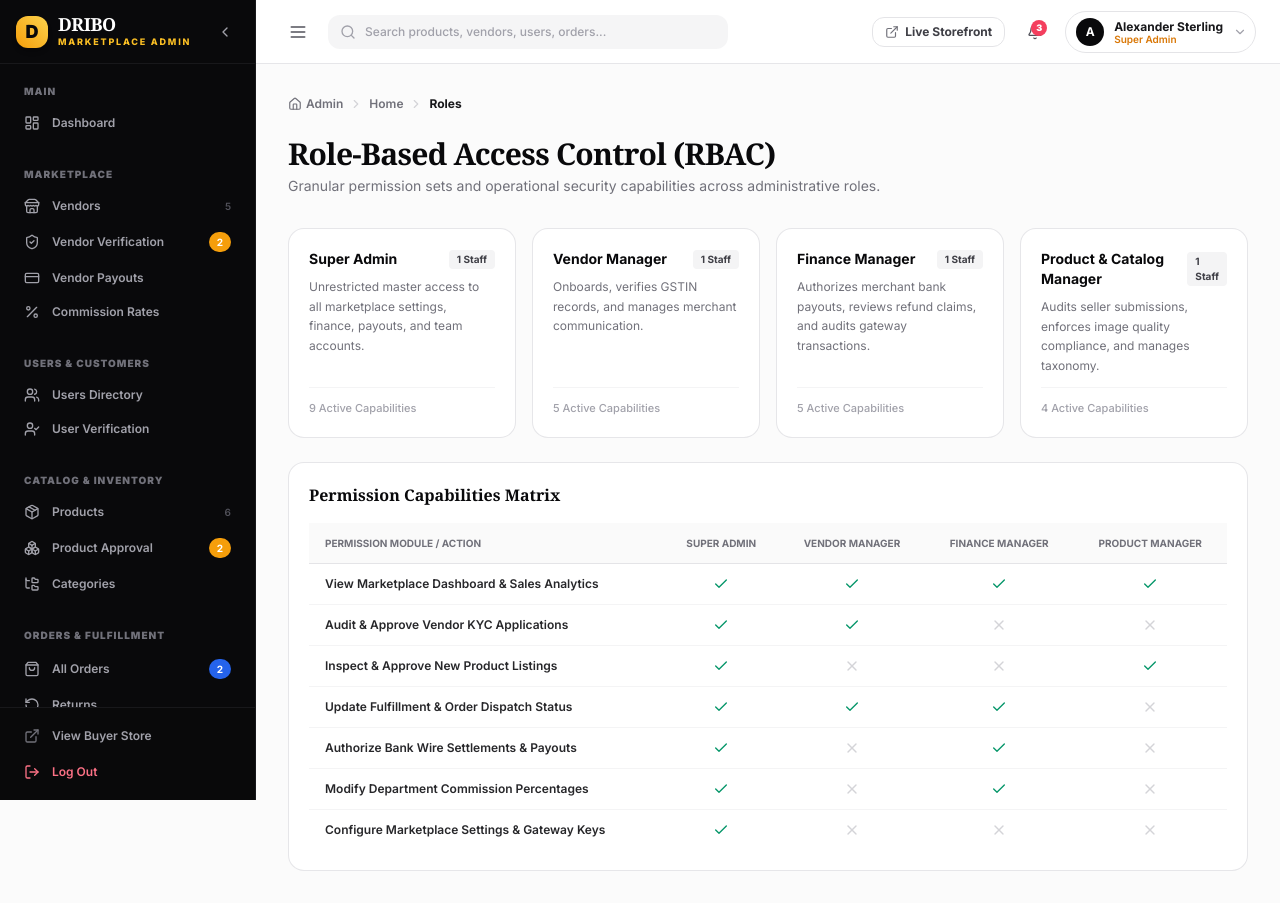
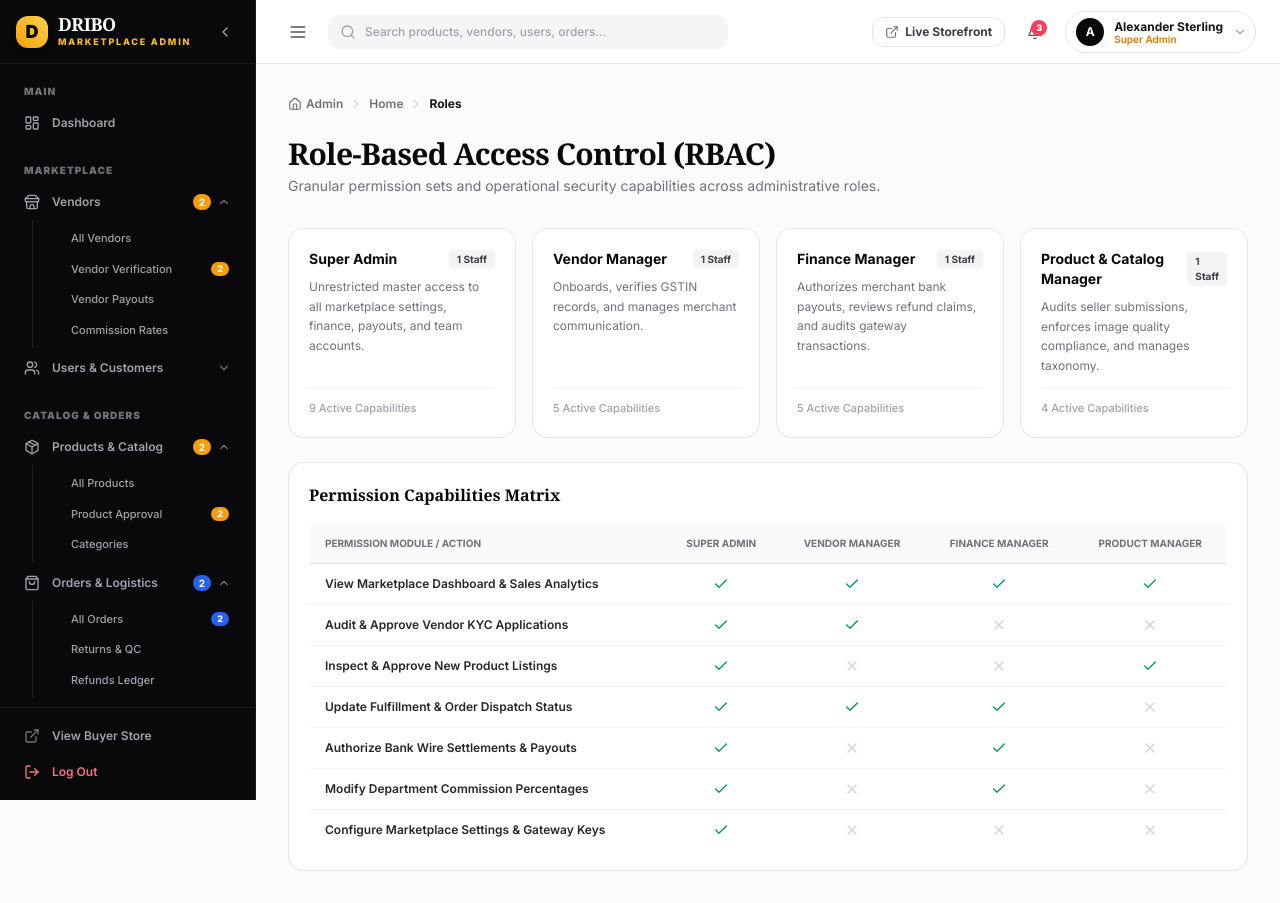
Before and after one commit to arzootahsin2002-netizen/EcommerceAether, a Next.js app: page /admin/roles in a window 1280 px wide. Built offline with nearby package versions, Linux system fonts and the light colour scheme.

Commit message:
fix(admin): enable interactive accordion dropdown submenus in AdminSidebar with rotating chevrons

```diff
--- a/components/admin/layout/AdminSidebar.tsx
+++ b/components/admin/layout/AdminSidebar.tsx
@@ -1,6 +1,6 @@
 'use client';
 
-import React, { useState } from 'react';
+import React, { useState, useEffect } from 'react';
 import Link from 'next/link';
 import { usePathname } from 'next/navigation';
 import {
@@ -33,7 +33,8 @@ import {
   Sparkles,
   Layers,
   ArrowRight,
-  ExternalLink
+  ExternalLink,
+  ChevronUp
 } from 'lucide-react';
 import { useAdmin } from '@/lib/admin/adminStore';
 
@@ -44,18 +45,26 @@ interface AdminSidebarProps {
   setIsMobileOpen: (open: boolean) => void;
 }
 
-interface NavItem {
+interface SubMenuItem {
   name: string;
   href: string;
+  badge?: number;
+  badgeColor?: string;
+}
+
+interface NavItem {
+  id: string;
+  name: string;
+  href?: string;
   icon: React.ComponentType<{ className?: string }>;
   badge?: number;
   badgeColor?: string;
   count?: number;
+  children?: SubMenuItem[];
 }
 
 interface NavGroup {
   title: string;
-  key?: string;
   items: NavItem[];
 }
 
@@ -68,103 +77,203 @@ export function AdminSidebar({
   const pathname = usePathname();
   const { logout, notifications, vendors, products, orders } = useAdmin();
 
-  // Calculate dynamic badge counts
-  const pendingVendorsCount = vendors.filter((v) => v.verificationStatus === 'Pending' || v.verificationStatus === 'Under Review').length;
-  const pendingProductsCount = products.filter((p) => p.approvalStatus === 'Pending Approval').length;
-  const pendingOrdersCount = orders.filter((o) => o.orderStatus === 'Pending' || o.orderStatus === 'Processing').length;
+  // Dynamic badge counts
+  const pendingVendorsCount = vendors.filter(
+    (v) => v.verificationStatus === 'Pending' || v.verificationStatus === 'Under Review'
+  ).length;
+  const pendingProductsCount = products.filter(
+    (p) => p.approvalStatus === 'Pending Approval'
+  ).length;
+  const pendingOrdersCount = orders.filter(
+    (o) => o.orderStatus === 'Pending' || o.orderStatus === 'Processing'
+  ).length;
   const unreadNotifsCount = notifications.filter((n) => !n.isRead).length;
-
-  const [expandedGroups, setExpandedGroups] = useState<Record<string, boolean>>({
-    marketplace: true,
-    catalog: true,
-    orders: true
-  });
-
-  const toggleGroup = (key: string) => {
-    setExpandedGroups((prev) => ({ ...prev, [key]: !prev[key] }));
-  };
 
   const navGroups: NavGroup[] = [
     {
       title: 'MAIN',
       items: [
-        { name: 'Dashboard', href: '/admin/dashboard', icon: LayoutDashboard }
+        {
+          id: 'dashboard',
+          name: 'Dashboard',
+          href: '/admin/dashboard',
+          icon: LayoutDashboard
+        }
       ]
     },
     {
       title: 'MARKETPLACE',
-      key: 'marketplace',
       items: [
-        { name: 'Vendors', href: '/admin/vendors', icon: Store, count: vendors.length },
-        { name: 'Vendor Verification', href: '/admin/vendors/verification', icon: ShieldCheck, badge: pendingVendorsCount || 42, badgeColor: 'bg-amber-500' },
-        { name: 'Vendor Payouts', href: '/admin/payouts', icon: CreditCard },
-        { name: 'Commission Rates', href: '/admin/commission', icon: Percent }
+        {
+          id: 'vendors',
+          name: 'Vendors',
+          icon: Store,
+          badge: pendingVendorsCount > 0 ? pendingVendorsCount : undefined,
+          badgeColor: 'bg-amber-500',
+          children: [
+            { name: 'All Vendors', href: '/admin/vendors' },
+            {
+              name: 'Vendor Verification',
+              href: '/admin/vendors/verification',
+              badge: pendingVendorsCount || 42,
+              badgeColor: 'bg-amber-500'
+            },
+            { name: 'Vendor Payouts', href: '/admin/payouts' },
+            { name: 'Commission Rates', href: '/admin/commission' }
           ]
         },
         {
-      title: 'USERS & CUSTOMERS',
-      key: 'users',
-      items: [
-        { name: 'Users Directory', href: '/admin/users', icon: Users },
-        { name: 'User Verification', href: '/admin/users/verification', icon: UserCheck }
+          id: 'users',
+          name: 'Users & Customers',
+          icon: Users,
+          children: [
+            { name: 'Users Directory', href: '/admin/users' },
+            { name: 'User Verification', href: '/admin/users/verification' }
+          ]
+        }
       ]
     },
     {
-      title: 'CATALOG & INVENTORY',
-      key: 'catalog',
+      title: 'CATALOG & ORDERS',
       items: [
-        { name: 'Products', href: '/admin/products', icon: Package, count: products.length },
-        { name: 'Product Approval', href: '/admin/products/approval', icon: Boxes, badge: pendingProductsCount || 126, badgeColor: 'bg-amber-500' },
-        { name: 'Categories', href: '/admin/categories', icon: FolderTree }
+        {
+          id: 'catalog',
+          name: 'Products & Catalog',
+          icon: Package,
+          badge: pendingProductsCount > 0 ? pendingProductsCount : undefined,
+          badgeColor: 'bg-amber-500',
+          children: [
+            { name: 'All Products', href: '/admin/products' },
+            {
+              name: 'Product Approval',
+              href: '/admin/products/approval',
+              badge: pendingProductsCount || 126,
+              badgeColor: 'bg-amber-500'
+            },
+            { name: 'Categories', href: '/admin/categories' }
           ]
         },
         {
-      title: 'ORDERS & FULFILLMENT',
-      key: 'orders',
-      items: [
-        { name: 'All Orders', href: '/admin/orders', icon: ShoppingBag, badge: pendingOrdersCount || 128, badgeColor: 'bg-blue-600' },
-        { name: 'Returns', href: '/admin/returns', icon: RotateCcw },
-        { name: 'Refunds', href: '/admin/refunds', icon: Receipt }
+          id: 'orders',
+          name: 'Orders & Logistics',
+          icon: ShoppingBag,
+          badge: pendingOrdersCount > 0 ? pendingOrdersCount : undefined,
+          badgeColor: 'bg-blue-600',
+          children: [
+            {
+              name: 'All Orders',
+              href: '/admin/orders',
+              badge: pendingOrdersCount || 128,
+              badgeColor: 'bg-blue-600'
+            },
+            { name: 'Returns & QC', href: '/admin/returns' },
+            { name: 'Refunds Ledger', href: '/admin/refunds' }
+          ]
+        }
       ]
     },
     {
-      title: 'FINANCE & PAYMENTS',
+      title: 'FINANCE & MARKETING',
       items: [
-        { name: 'Transactions', href: '/admin/payments', icon: CreditCard }
+        {
+          id: 'finance',
+          name: 'Finance & Payments',
+          icon: CreditCard,
+          children: [
+            { name: 'Transactions', href: '/admin/payments' },
+            { name: 'Vendor Payouts', href: '/admin/payouts' },
+            { name: 'Platform Commission', href: '/admin/commission' }
           ]
         },
         {
-      title: 'GROWTH & MARKETING',
-      items: [
-        { name: 'Coupons & Vouchers', href: '/admin/coupons', icon: BadgePercent },
-        { name: 'Analytics & Reports', href: '/admin/analytics', icon: BarChart3 }
+          id: 'marketing',
+          name: 'Marketing & Reports',
+          icon: BadgePercent,
+          children: [
+            { name: 'Coupons & Vouchers', href: '/admin/coupons' },
+            { name: 'Analytics & BI', href: '/admin/analytics' }
+          ]
+        }
       ]
     },
     {
-      title: 'COMMUNICATION & SITE',
+      title: 'SYSTEM & SETTINGS',
       items: [
-        { name: 'Notifications', href: '/admin/notifications', icon: Bell, badge: unreadNotifsCount, badgeColor: 'bg-rose-500' },
-        { name: 'Website Curation', href: '/admin/website', icon: Globe }
+        {
+          id: 'communication',
+          name: 'Communication & Site',
+          icon: Globe,
+          badge: unreadNotifsCount > 0 ? unreadNotifsCount : undefined,
+          badgeColor: 'bg-rose-500',
+          children: [
+            {
+              name: 'Notifications',
+              href: '/admin/notifications',
+              badge: unreadNotifsCount,
+              badgeColor: 'bg-rose-500'
+            },
+            { name: 'Website Curation', href: '/admin/website' }
           ]
         },
         {
-      title: 'SYSTEM & RBAC',
-      items: [
-        { name: 'Admin Staff', href: '/admin/admin-users', icon: UserCog },
-        { name: 'Roles & Permissions', href: '/admin/roles', icon: ShieldAlert },
-        { name: 'Activity Audit Log', href: '/admin/activity', icon: Layers },
-        { name: 'Settings', href: '/admin/settings', icon: Settings }
+          id: 'system',
+          name: 'System & RBAC',
+          icon: ShieldAlert,
+          children: [
+            { name: 'Admin Staff', href: '/admin/admin-users' },
+            { name: 'Roles & Permissions', href: '/admin/roles' },
+            { name: 'Activity Audit Log', href: '/admin/activity' },
+            { name: 'Platform Settings', href: '/admin/settings' }
+          ]
+        }
       ]
     }
   ];
 
+  // Initialize open submenus based on current active route
+  const [openMenus, setOpenMenus] = useState<Record<string, boolean>>(() => {
+    const initial: Record<string, boolean> = {
+      vendors: true,
+      catalog: true,
+      orders: true
+    };
+    return initial;
+  });
+
+  // Automatically expand dropdown if navigating to a child page
+  useEffect(() => {
+    navGroups.forEach((group) => {
+      group.items.forEach((item) => {
+        if (item.children) {
+          const hasActiveChild = item.children.some(
+            (child) => pathname === child.href || pathname.startsWith(child.href + '/')
+          );
+          if (hasActiveChild) {
+            setOpenMenus((prev) => ({ ...prev, [item.id]: true }));
+          }
+        }
+      });
+    });
+  }, [pathname]);
+
+  const toggleMenu = (id: string) => {
+    if (isCollapsed) {
+      // If collapsed, expand sidebar first so submenus become accessible
+      setIsCollapsed(false);
+    }
+    setOpenMenus((prev) => ({
+      ...prev,
+      [id]: !prev[id]
+    }));
+  };
+
   const sidebarContent = (
-    <div className="flex flex-col h-full bg-zinc-950 text-zinc-300 select-none">
+    <div className="flex flex-col h-full bg-zinc-950 text-zinc-300 select-none border-r border-zinc-900">
 
       {/* Brand Header */}
       <div className="h-16 px-4 flex items-center justify-between border-b border-zinc-900 shrink-0">
         <Link href="/admin/dashboard" className="flex items-center gap-2.5 group">
-          <div className="w-8 h-8 rounded-xl bg-gradient-to-tr from-amber-500 to-amber-300 text-zinc-950 flex items-center justify-center font-black text-lg shadow-md group-hover:scale-105 transition-transform">
+          <div className="w-8 h-8 rounded-xl bg-gradient-to-tr from-amber-500 to-amber-300 text-zinc-950 flex items-center justify-center font-black text-lg shadow-md group-hover:scale-105 transition-transform shrink-0">
             D
           </div>
           {!isCollapsed && (
@@ -202,7 +311,7 @@ export function AdminSidebar({
       </div>
 
       {/* Navigation Links Scroll Container */}
-      <div className="flex-1 overflow-y-auto px-3 py-4 space-y-6 scrollbar-thin scrollbar-thumb-zinc-800">
+      <div className="flex-1 overflow-y-auto px-3 py-4 space-y-5 scrollbar-thin scrollbar-thumb-zinc-800">
         {navGroups.map((group, gIdx) => (
           <div key={gIdx} className="space-y-1">
             {!isCollapsed && (
@@ -211,41 +320,51 @@ export function AdminSidebar({
               </div>
             )}
 
-            <div className="space-y-0.5">
+            <div className="space-y-1">
               {group.items.map((item) => {
                 const Icon = item.icon;
-                const isActive = pathname === item.href || (item.href !== '/admin/dashboard' && pathname.startsWith(item.href));
+                const hasChildren = Boolean(item.children && item.children.length > 0);
+                const isOpen = Boolean(openMenus[item.id]);
 
+                // Check if any child is active
+                const isChildActive =
+                  hasChildren &&
+                  item.children?.some(
+                    (child) => pathname === child.href || pathname.startsWith(child.href + '/')
+                  );
+
+                // Check if direct link is active
+                const isDirectActive = item.href ? pathname === item.href : false;
+
+                if (!hasChildren && item.href) {
                   return (
                     <Link
-                    key={item.name}
+                      key={item.id}
                       href={item.href}
                       onClick={() => setIsMobileOpen(false)}
                       className={`flex items-center justify-between px-3 py-2 rounded-xl text-xs font-semibold transition-all group relative cursor-pointer ${
-                      isActive
+                        isDirectActive
                           ? 'bg-amber-400 text-zinc-950 font-black shadow-md'
                           : 'text-zinc-400 hover:text-white hover:bg-zinc-900'
                       }`}
                       title={isCollapsed ? item.name : undefined}
                     >
                       <div className="flex items-center gap-3 min-w-0">
-                      <Icon className={`w-4 h-4 shrink-0 ${isActive ? 'text-zinc-950' : 'text-zinc-400 group-hover:text-amber-400'}`} />
+                        <Icon
+                          className={`w-4 h-4 shrink-0 ${
+                            isDirectActive ? 'text-zinc-950' : 'text-zinc-400 group-hover:text-amber-400'
+                          }`}
+                        />
                         {!isCollapsed && <span className="truncate">{item.name}</span>}
                       </div>
 
                       {!isCollapsed && item.badge !== undefined && item.badge > 0 && (
                         <span
                           className={`text-[10px] font-bold px-2 py-0.5 rounded-full text-white ${
-                          isActive ? 'bg-zinc-950 text-white' : item.badgeColor || 'bg-amber-500'
+                            isDirectActive ? 'bg-zinc-950 text-white' : item.badgeColor || 'bg-amber-500'
                           }`}
                         >
                           {item.badge}
-                      </span>
-                    )}
-
-                    {!isCollapsed && item.count !== undefined && (
-                      <span className={`text-[10px] ${isActive ? 'text-zinc-950 font-bold' : 'text-zinc-600'}`}>
-                        {item.count}
                         </span>
                       )}
 
@@ -253,10 +372,97 @@ export function AdminSidebar({
                       {isCollapsed && (
                         <div className="absolute left-full ml-2 px-2.5 py-1 bg-zinc-900 text-white text-xs rounded-lg shadow-xl whitespace-nowrap opacity-0 pointer-events-none group-hover:opacity-100 transition-opacity z-50 border border-zinc-800">
                           {item.name}
-                        {item.badge ? ` (${item.badge})` : ''}
                         </div>
                       )}
                     </Link>
+                  );
+                }
+
+                return (
+                  <div key={item.id} className="space-y-0.5">
+                    {/* Expandable Parent Button */}
+                    <button
+                      type="button"
+                      onClick={() => toggleMenu(item.id)}
+                      className={`w-full flex items-center justify-between px-3 py-2 rounded-xl text-xs font-semibold transition-all group relative cursor-pointer ${
+                        isChildActive
+                          ? 'bg-zinc-900 text-white font-bold'
+                          : 'text-zinc-400 hover:text-white hover:bg-zinc-900/70'
+                      }`}
+                      title={isCollapsed ? item.name : undefined}
+                    >
+                      <div className="flex items-center gap-3 min-w-0">
+                        <Icon
+                          className={`w-4 h-4 shrink-0 ${
+                            isChildActive ? 'text-amber-400' : 'text-zinc-400 group-hover:text-amber-400'
+                          }`}
+                        />
+                        {!isCollapsed && <span className="truncate">{item.name}</span>}
+                      </div>
+
+                      {!isCollapsed && (
+                        <div className="flex items-center gap-1.5 shrink-0">
+                          {item.badge !== undefined && item.badge > 0 && (
+                            <span
+                              className={`text-[10px] font-bold px-1.5 py-0.2 rounded-full text-white ${
+                                item.badgeColor || 'bg-amber-500'
+                              }`}
+                            >
+                              {item.badge}
+                            </span>
+                          )}
+                          <ChevronDown
+                            className={`w-3.5 h-3.5 text-zinc-500 transition-transform duration-200 ${
+                              isOpen ? 'transform rotate-180 text-amber-400' : ''
+                            }`}
+                          />
+                        </div>
+                      )}
+
+                      {/* Tooltip in Collapsed Mode */}
+                      {isCollapsed && (
+                        <div className="absolute left-full ml-2 px-2.5 py-1 bg-zinc-900 text-white text-xs rounded-lg shadow-xl whitespace-nowrap opacity-0 pointer-events-none group-hover:opacity-100 transition-opacity z-50 border border-zinc-800">
+                          {item.name} (Click to expand)
+                        </div>
+                      )}
+                    </button>
+
+                    {/* Accordion Submenu Links (Sliding Downwards) */}
+                    {!isCollapsed && isOpen && item.children && (
+                      <div className="pl-7 pr-1 py-1 space-y-0.5 border-l border-zinc-800/80 ml-5 my-0.5 animate-fadeIn">
+                        {item.children.map((subItem) => {
+                          const isSubActive =
+                            pathname === subItem.href || pathname.startsWith(subItem.href + '/');
+
+                          return (
+                            <Link
+                              key={subItem.href}
+                              href={subItem.href}
+                              onClick={() => setIsMobileOpen(false)}
+                              className={`flex items-center justify-between px-2.5 py-1.5 rounded-lg text-[11px] font-medium transition-colors cursor-pointer ${
+                                isSubActive
+                                  ? 'bg-amber-400 text-zinc-950 font-black shadow-sm'
+                                  : 'text-zinc-400 hover:text-white hover:bg-zinc-900/60'
+                              }`}
+                            >
+                              <span className="truncate">{subItem.name}</span>
+                              {subItem.badge !== undefined && subItem.badge > 0 && (
+                                <span
+                                  className={`text-[9px] font-extrabold px-1.5 py-0.2 rounded-full text-white ${
+                                    isSubActive
+                                      ? 'bg-zinc-950 text-white'
+                                      : subItem.badgeColor || 'bg-amber-500'
+                                  }`}
+                                >
+                                  {subItem.badge}
+                                </span>
+                              )}
+                            </Link>
+                          );
+                        })}
+                      </div>
+                    )}
+                  </div>
                 );
               })}
             </div>
@@ -297,7 +503,7 @@ export function AdminSidebar({
     <>
       {/* Desktop Sidebar */}
       <aside
-        className={`hidden lg:block fixed top-0 left-0 bottom-0 z-40 transition-all duration-300 border-r border-zinc-900 ${
+        className={`hidden lg:block fixed top-0 left-0 bottom-0 z-40 transition-all duration-300 ${
           isCollapsed ? 'w-20' : 'w-64'
         }`}
       >
```
Lines whose indentation alone changed are shown as unchanged.
